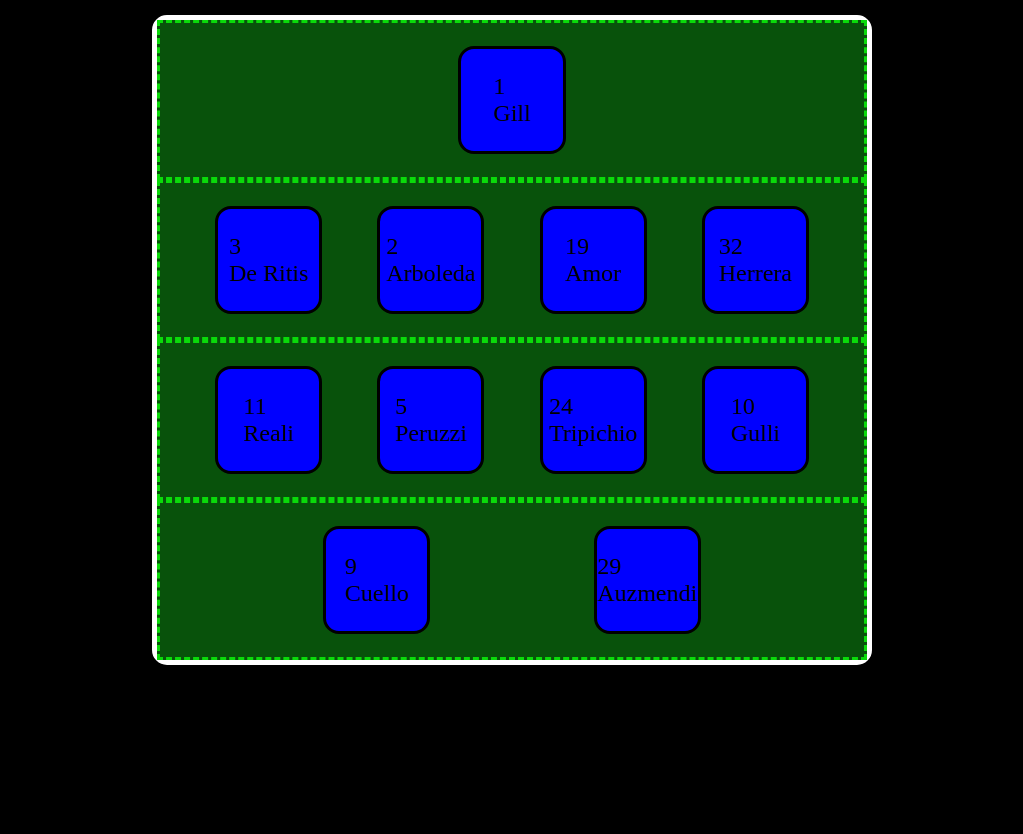
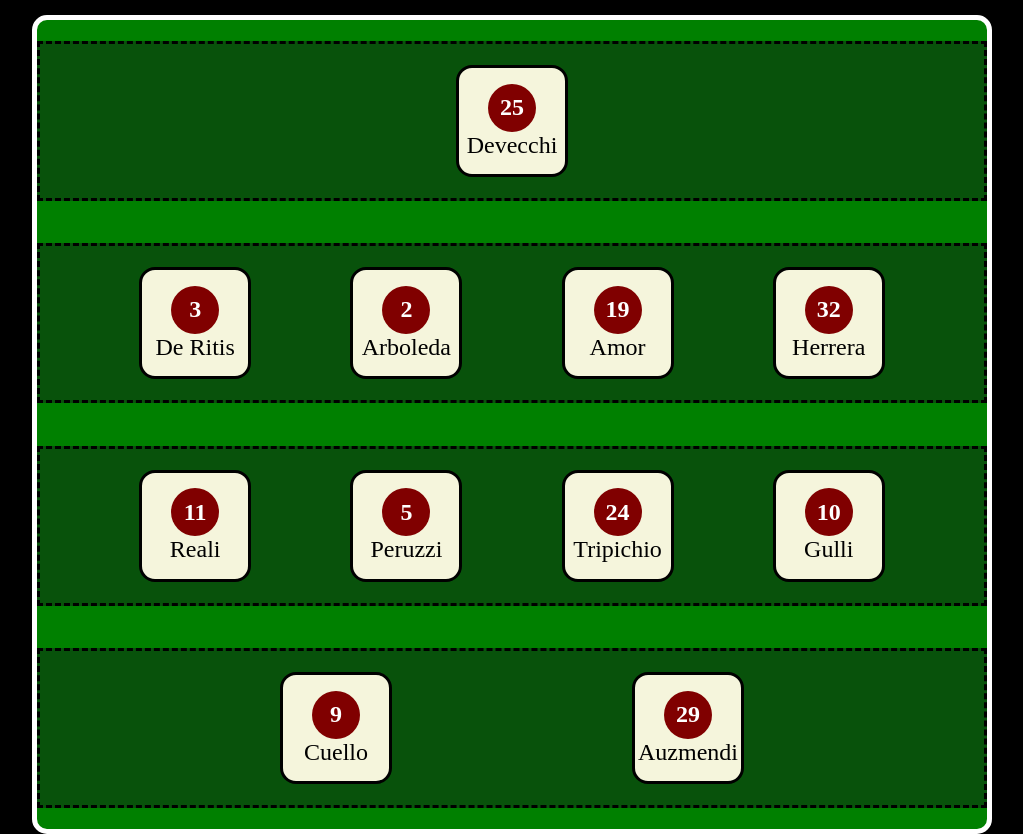
Before and after one commit to MatiWysocki/Frontendavanzado, a plain HTML site: page index.html in a window 1280 px wide. Shown: the whole page, without its empty margins (128-1151 px from the left). Before the commit the page ends 800 px from the top, so only its background shows below. Drawn offline with Linux system fonts and the light colour scheme.

Commit message:
casiiiiiiiiiiiiiiiiiiiiiiiiiiiiiiii

```diff
--- a/index.html
+++ b/index.html
@@ -3,33 +3,55 @@
 <head>
     <meta charset="UTF-8">
     <meta name="viewport" content="width=device-width, initial-scale=1.0">
-    <title>Document</title>
+    <title>Formación San Lorenzo</title>
     <link rel="stylesheet" href="style.css">
 </head>
 <body>
     <main class="cancha">
 
 <section class="zona" id="arco">
-    <div class="jugador" class="arquero">1<br> Gill</div>
+    <div class="jugador" class="arquero"><p class = "numero"> 25 </p>
+        Devecchi</div>
+
 </section>
 
 <section class="zona" id="defensa">
-    <div class="jugador" class="defensa">3 <br> De Ritis</div>
-    <div class="jugador" class="defensa">2 <br> Arboleda</div>
-    <div class="jugador" class="defensa">19 <br> Amor</div>
-    <div class="jugador" class="defensa">32 <br> Herrera</div>
+    <div class="jugador" class="defensa"> <p class = "numero"> 3 </p>
+        De Ritis</div>
+
+    <div class="jugador" class="defensa"> <p class = "numero"> 2 </p>
+        Arboleda</div>
+
+    <div class="jugador" class="defensa"><p class = "numero"> 19 </p>
+        Amor</div>
+
+    <div class="jugador" class="defensa"> <p class = "numero"> 32</p>
+        Herrera</div>
+
 </section>
 
 <section class="zona" id="medio">
-    <div class="jugador" class="medio">11 <br> Reali</div>
-    <div class="jugador" class="medio">5 <br> Peruzzi</div>
-    <div class="jugador" class="medio">24 <br> Tripichio</div>
-    <div class="jugador" class="medio">10 <br> Gulli</div>
+    <div class="jugador" class="medio"><p class = "numero"> 11 </p>
+        Reali</div>
+
+    <div class="jugador" class="medio"><p class = "numero"> 5 </p>
+        Peruzzi</div>
+
+    <div class="jugador" class="medio"> <p class = "numero"> 24 </p>
+        Tripichio</div>
+
+    <div class="jugador" class="medio"><p class = "numero"> 10 </p>
+        Gulli</div>
+
 </section>
 
 <section class="zona" id="ataque">
-    <div class="jugador" class="ataque">9 <br> Cuello</div>
-    <div class="jugador" class="ataque">29 <br> Auzmendi</div>
+    <div class="jugador" class="ataque"><p class = "numero"> 9 </p>
+        Cuello</div>
+
+    <div class="jugador" class="ataque"><p class = "numero"> 29 </p>
+         Auzmendi</div>
+
     </section>
 
   </main>
--- a/style.css
+++ b/style.css
@@ -15,8 +15,8 @@ body {
 .cancha {
     position: relative;
     top: 15px;
-    width: 90vh;
-    height: 90hv;
+    width: 120vh;
+    height: 64vw;
     border-color: white;
     background-color: green;
     border-width: 5px;
@@ -32,7 +32,7 @@ body {
 .zona {
     width: 100%;
     height: 20vh;
-    border: dashed .2rem rgb(10, 218, 10);
+    border: dashed .2rem black;
     background-color:rgb(8, 82, 11);
 
     display: flex;
@@ -42,8 +42,8 @@ body {
 }
 
 .jugador {
-    background-color: blue;
-    height: 6.7rem;
+    background-color: beige;
+    height: 7rem;
     aspect-ratio: 1/1;
     border: .2rem  solid black;
     border-radius: 1rem;
@@ -51,8 +51,26 @@ body {
     font-size: 1.5rem;
     font-weight: 400;
     display: flex;
-    flex-direction: row;
+    flex-direction: column;
     align-items: center;
     justify-content: center;
+}
 
+    #arquero{
+    background-color: grey;
+    border: .2rem solid blue;
+    }
+
+.numero {
+    font-size: 1.5rem;
+    font-weight: bold;
+    background-color: maroon;
+    color: white;
+    border-radius: 50%;
+    height: 3rem;
+    aspect-ratio: 1/1;
+
+    display: flex;
+    justify-content: center;
+    align-items: center;
 }
```
